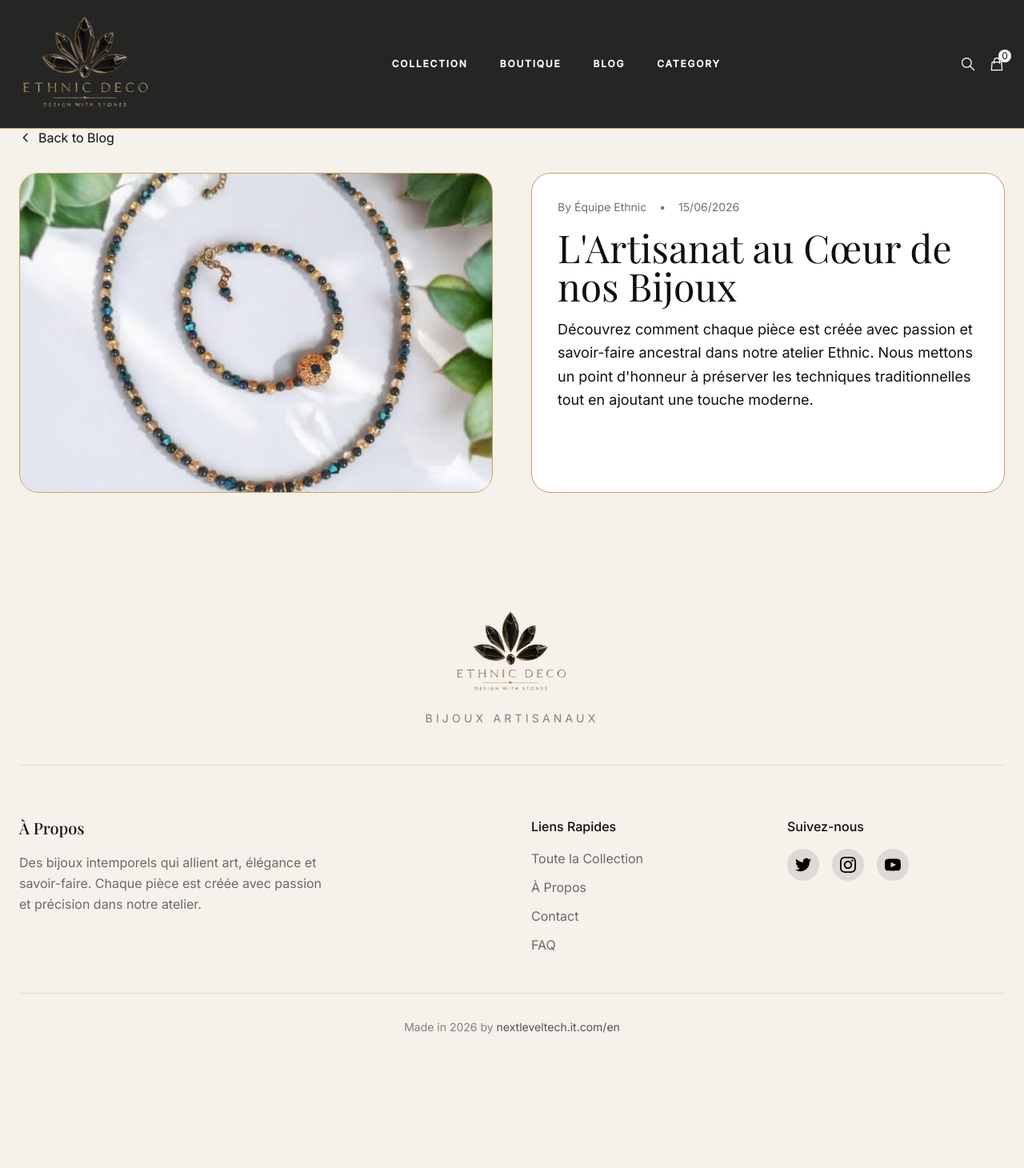
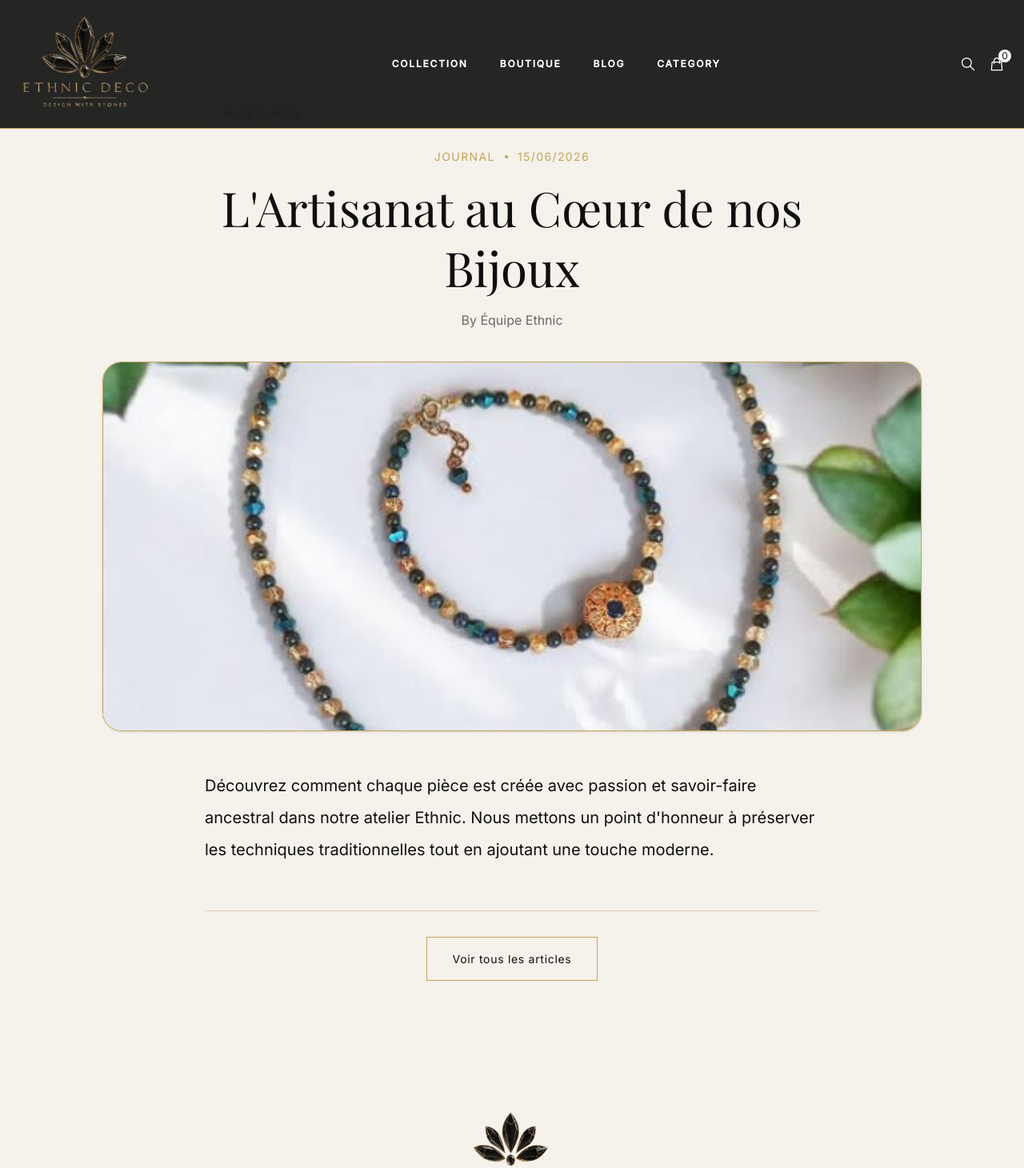
Before and after one commit to mahdi157289/Ethnic, a React (Vite) app: page /blog/1 in a window 1280 px wide. Shown: the top 1460 px of the page at 80% size. Before the commit the page ends 1358 px from the top, so only its background shows below. Built offline with nearby package versions, Linux system fonts and the light colour scheme.

Commit message:
fix: expand blog detail into full editorial reading layout (remove 400px height cap)

```diff
--- a/src/pages/BlogPostPage.tsx
+++ b/src/pages/BlogPostPage.tsx
@@ -35,9 +35,9 @@ export function BlogPostPage() {
     <>
       <Helmet>
         <title>{blogPost.title} | Ethnic</title>
-        <meta name="description" content={blogPost.content.substring(0, 160)} />
+        <meta name="description" content={blogPost.content.replace(/<[^>]+>/g, '').substring(0, 160)} />
         <meta property="og:title" content={blogPost.title} />
-        <meta property="og:description" content={blogPost.content.substring(0, 160)} />
+        <meta property="og:description" content={blogPost.content.replace(/<[^>]+>/g, '').substring(0, 160)} />
         <meta property="og:image" content={blogPost.image} />
         <meta property="og:url" content={canonicalUrl} />
         <meta name="twitter:image" content={blogPost.image} />
@@ -65,43 +65,58 @@ export function BlogPostPage() {
         `}</script>
       </Helmet>
       <Nav />
-      <article className="pt-40 pb-20 px-6">
-        <div className="max-w-7xl mx-auto">
+      <article className="pt-32 pb-24 px-6 bg-[var(--cream)]" style={{ fontFamily: "'Inter', sans-serif" }}>
+        {/* Back link */}
+        <div className="max-w-3xl mx-auto mb-8">
           <Link
             to="/#blog"
-            className="inline-flex items-center gap-2 text-[#0F0F0F] hover:opacity-60 transition-opacity mb-8"
+            className="inline-flex items-center gap-2 text-[var(--charcoal)] hover:opacity-60 transition-opacity cursor-pointer"
           >
             <svg xmlns="http://www.w3.org/2000/svg" className="h-4 w-4" fill="none" viewBox="0 0 24 24" stroke="currentColor">
               <path strokeLinecap="round" strokeLinejoin="round" strokeWidth={2} d="M15 19l-7-7 7-7" />
             </svg>
             Back to Blog
           </Link>
+        </div>
 
-          <div className="grid lg:grid-cols-2 gap-12 items-stretch max-h-[50vh]">
-            <div className="forma-card bg-white rounded-3xl overflow-hidden h-[400px]">
+        {/* Article header */}
+        <header className="max-w-3xl mx-auto text-center mb-10">
+          <div className="flex items-center justify-center gap-3 text-sm uppercase tracking-widest text-[var(--gold)] mb-4">
+            <span>Journal</span>
+            <span className="w-1 h-1 rounded-full bg-[var(--gold)]" />
+            <span>{blogPost.createdAt}</span>
+          </div>
+          <h1 className="font-display text-4xl md:text-5xl lg:text-6xl text-[var(--charcoal)] leading-tight">
+            {blogPost.title}
+          </h1>
+          <p className="mt-4 text-[var(--charcoal)]/60">By {blogPost.author}</p>
+        </header>
+
+        {/* Hero image */}
+        <div className="max-w-5xl mx-auto mb-12">
+          <div className="rounded-3xl overflow-hidden shadow-sm border border-[var(--gold)]">
             <img
               src={blogPost.image}
               alt={blogPost.title}
-                className="w-full h-full object-cover"
+              className="w-full h-[300px] md:h-[460px] object-cover"
             />
           </div>
-
-            <div className="forma-card bg-white rounded-3xl p-8 space-y-4 overflow-y-auto h-[400px]">
-              <div className="flex items-center gap-4 text-sm text-[#0F0F0F]/60">
-                <span>By {blogPost.author}</span>
-                <span>•</span>
-                <span>{blogPost.createdAt}</span>
         </div>
 
-              <h1 className="font-display text-4xl md:text-5xl text-[#0F0F0F]">
-                {blogPost.title}
-              </h1>
-
+        {/* Article body — expanded, no height limit */}
+        <div className="max-w-3xl mx-auto">
           <div
-                className="prose-blog text-[#0F0F0F]/80 leading-relaxed text-lg"
+            className="prose-blog text-[var(--charcoal)]/85 leading-loose text-lg md:text-xl"
             dangerouslySetInnerHTML={{ __html: DOMPurify.sanitize(blogPost.content) }}
           />
-            </div>
+
+          <div className="mt-14 pt-8 border-t border-[var(--gold)]/40 text-center">
+            <Link
+              to="/blog"
+              className="forma-btn-outline cursor-pointer"
+            >
+              Voir tous les articles
+            </Link>
           </div>
         </div>
       </article>
```
Lines whose indentation alone changed are shown as unchanged.
